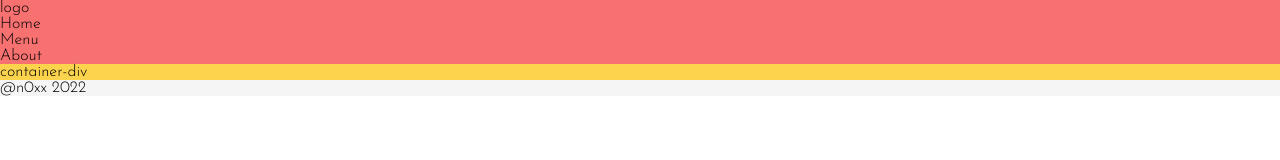
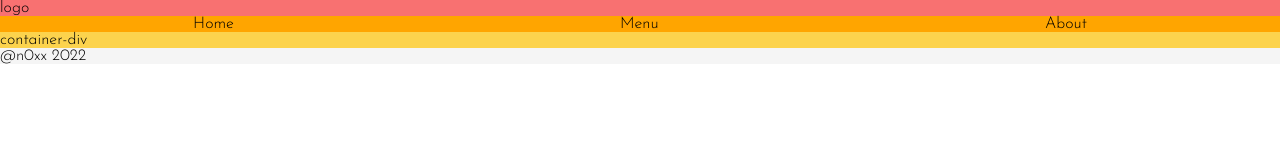
Before and after one commit to noxx896/project-restaurant-page, a website built with webpack: page dist/index.html in a window 1280 px wide. Built offline with nearby package versions, Linux system fonts and the light colour scheme.

Commit message:
Styled header elements

```diff
--- a/src/modules/styles/home.css
+++ b/src/modules/styles/home.css
@@ -10,6 +10,13 @@ html, body {
     background-color: #f87171;
 }
 
+#sections-div {
+    display: flex;
+    justify-content: space-around;
+    background-color: orange;
+
+}
+
 #container {
     background-color: #fcd34d;
 }
```
